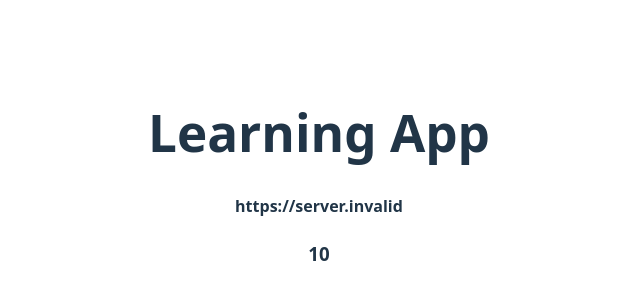
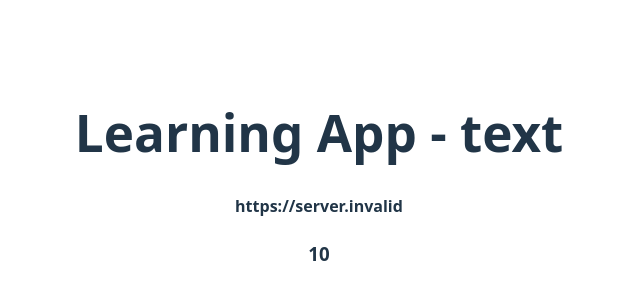
Before and after one commit to urmiboda-24/Learning-App, a React (Vite) app: page / in a window 1280 px wide. Shown: the part 222-522 px from the top of the page, without its empty margins (321-961 px from the left). Built offline with nearby package versions, Linux system fonts and the light colour scheme; no server answers.

Commit message:
add text for checks icons

```diff
--- a/src/App.tsx
+++ b/src/App.tsx
@@ -5,7 +5,7 @@ function App() {
   const x = 10;
   return (
     <>
-      <h1>Learning App</h1>
+      <h1>Learning App - text</h1>
       <h4>{apiUrl}</h4>
       <h3>{x}</h3>
     </>
```
